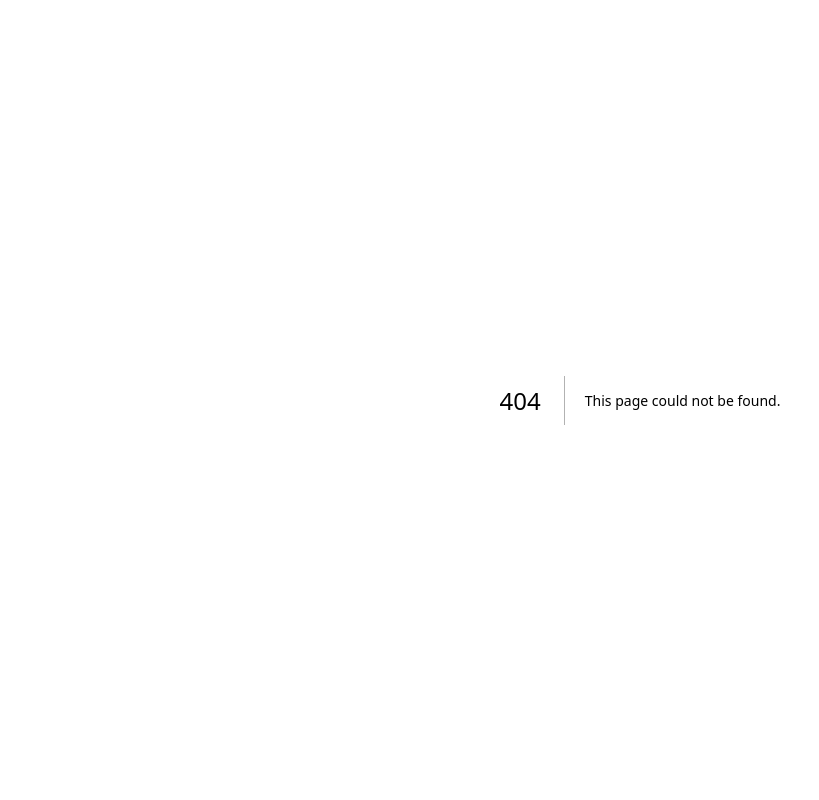
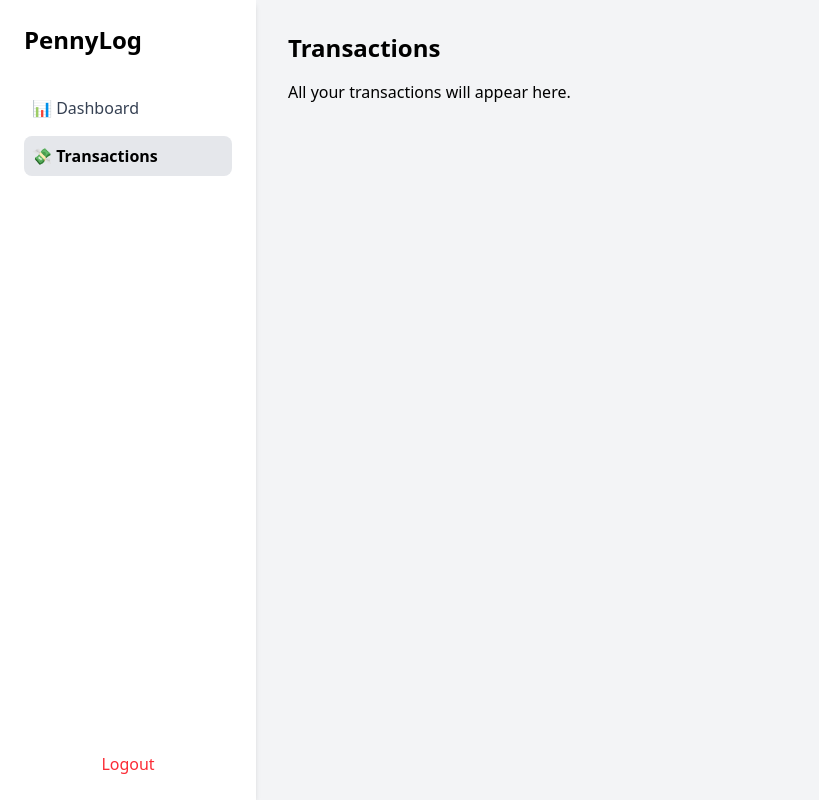
Before and after one commit to sahil-codex/pennylog, a Next.js app: page /dashboard/transactions in a window 1280 px wide. Before the commit this address had no page. Shown: the whole page, without its empty margins (0-819 px from the left). Built offline with nearby package versions, Linux system fonts and the light colour scheme.

Commit message:
add transaction

```diff
--- /dev/null
+++ b/src/app/dashboard/transactions/page.tsx
@@ -0,0 +1,9 @@
+
+export default function Transaction(){
+    return (
+        <div>
+        <h1 className="text-2xl font-bold mb-4">Transactions</h1>
+        <p>All your transactions will appear here.</p>
+      </div>
+     );
+    }
```
